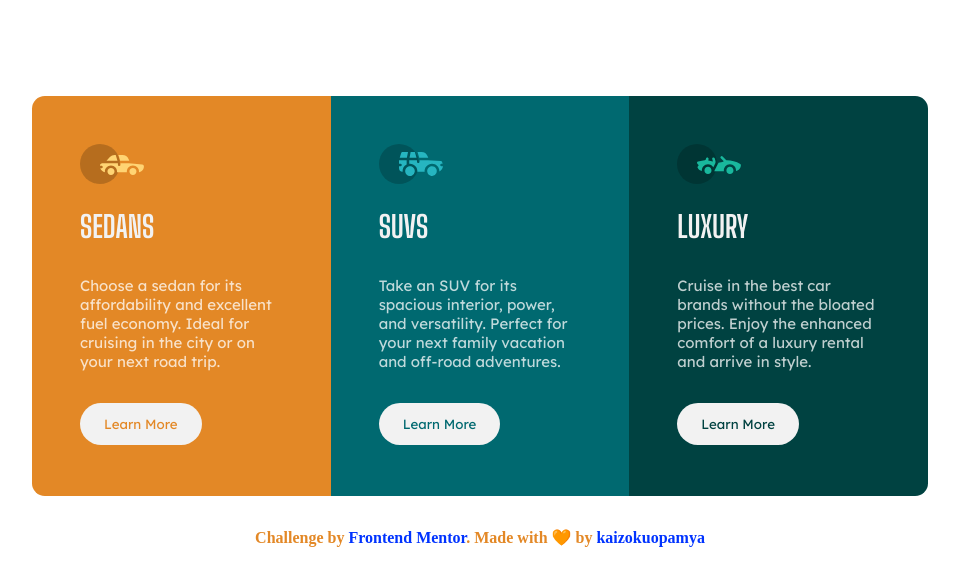
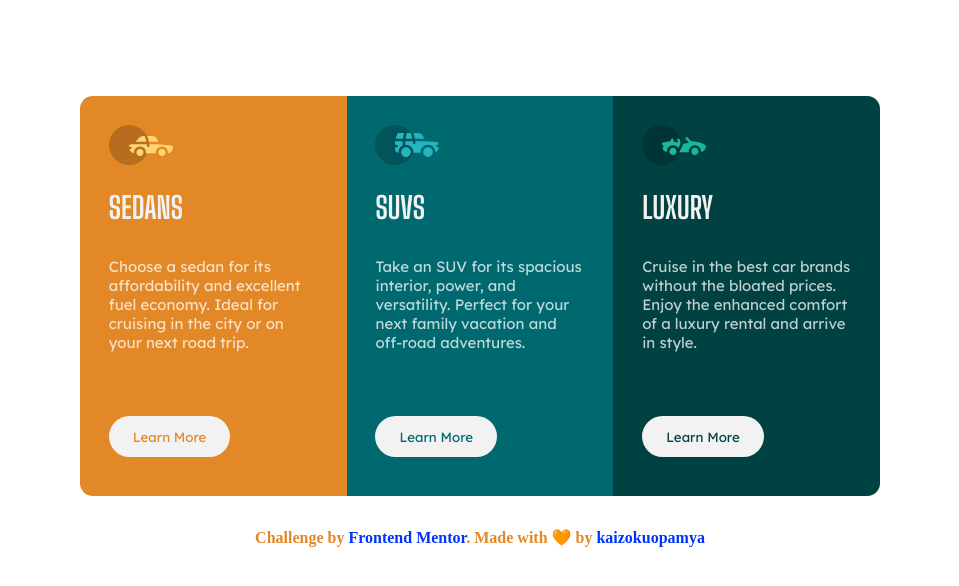
Before and after one commit to kaizokuopamya/3-column-preview-card, a plain HTML site: page index.html in a window 1280 px wide. Shown: the whole page, without its empty margins (160-1119 px from the left). Drawn offline with Linux system fonts and the light colour scheme.

Commit message:
Padding and button position changed

```diff
--- a/style.css
+++ b/style.css
@@ -26,17 +26,18 @@ body {
   padding-top: 3rem;
   background: var(--transparent-white);
 }
+
 .hero {
   width: 100%;
   border-radius: 0.6rem;
   overflow: hidden;
 }
+
 .card {
   width: 100%;
-  height: auto;
   margin: 0 auto;
   height: 400px;
-  padding: 3rem;
+  padding: 1.8rem;
 }
 
 .card-sudan {
@@ -74,7 +75,7 @@ p {
   font-family: "Lexend Deca", sans-serif;
   color: var(--transparent-white);
   font-weight: 400;
-  margin-bottom: 2rem;
+  margin-bottom: 4rem;
 }
 
 button {
@@ -113,17 +114,18 @@ button:hover {
   text-decoration: underline;
 }
 
-@media screen and (min-width: 768px) {
+@media screen and (min-width: 700px) {
   body {
     margin-top: 3rem;
     width: 100%;
     max-width: 1440px;
   }
   .container {
-    width: 70%;
-    max-width: 900px;
+    width: 80%;
+    max-width: 800px;
   }
   .hero {
+    width: 100%;
     display: flex;
     justify-content: center;
     align-items: center;
```
